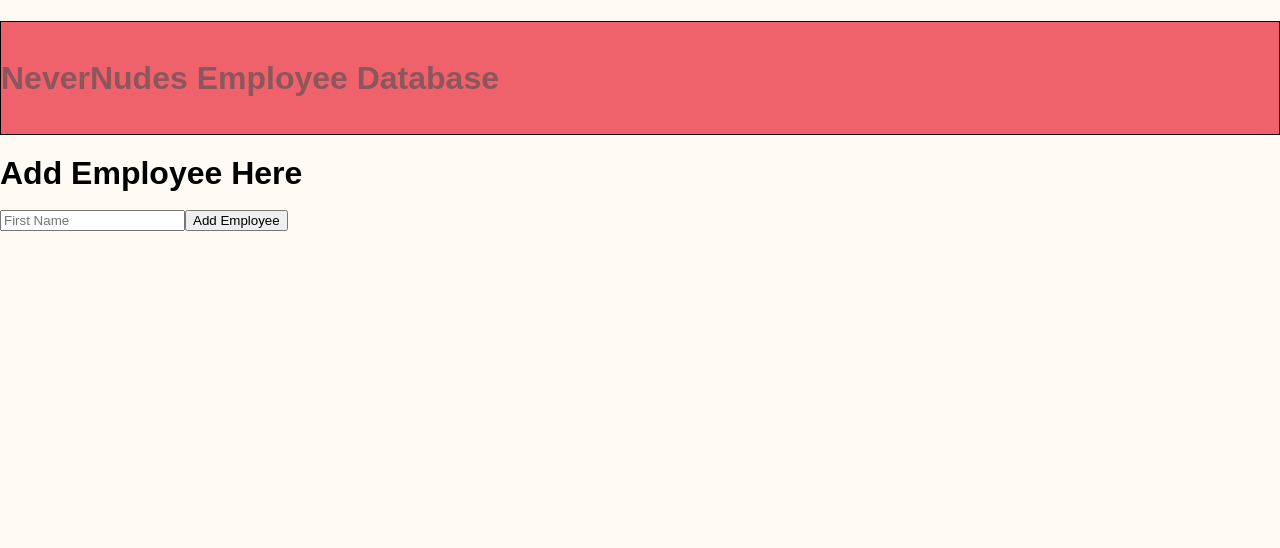
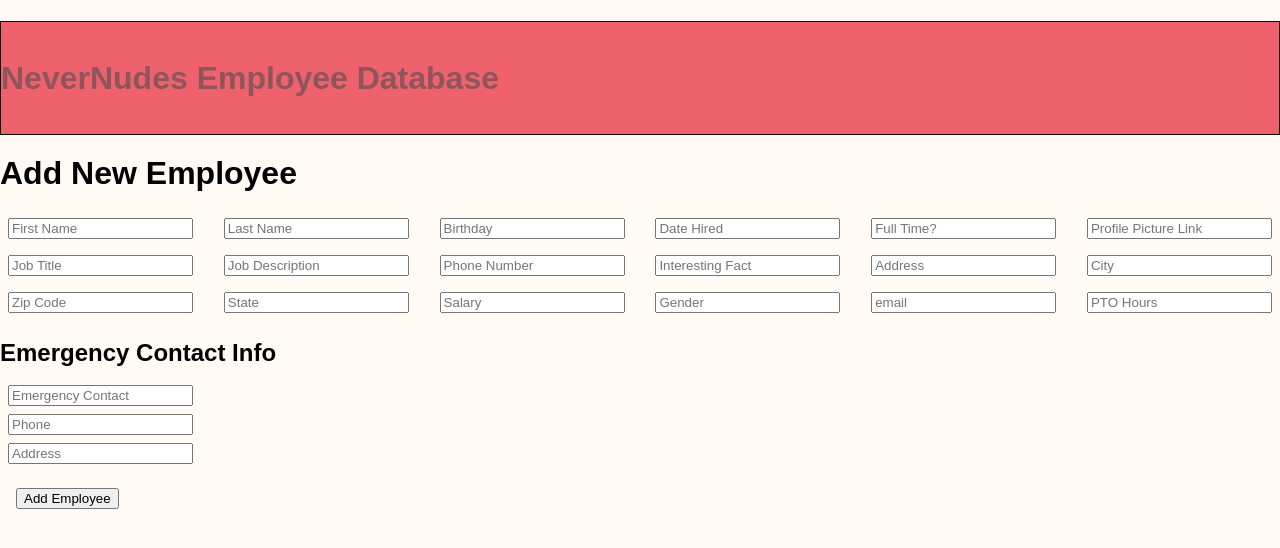
Before and after one commit to AntGrimm/employee-database, a React (Create React App) app: page /add in a window 1280 px wide. Shown: the top 548 px of the page. Built offline with nearby package versions, Linux system fonts and the light colour scheme; the HTML template or start-up script is replaced by a standard one.

Commit message:
finished explorer mode

```diff
--- a/src/components/Cell.jsx
+++ b/src/components/Cell.jsx
@@ -6,7 +6,11 @@ const Cell = props => {
     <>
       <li className="profile-list">
         <Link to={`/${props.id}`}>
-          <img className="profile-picture" src={props.profileImage} />
+          <img
+            className="profile-picture"
+            src={props.profileImage}
+            alt={props.lastName}
+          />
           <h3 className="profile-name">
             {props.lastName}, {props.firstName}
           </h3>
--- a/src/index.css
+++ b/src/index.css
@@ -50,3 +50,27 @@ a {
 .profile-job-title {
   color: #7d8ca3;
 }
+
+.submit-button {
+  margin: 1rem;
+}
+
+.profile-entry {
+  display: flex;
+  flex-wrap: wrap;
+  justify-content: space-between;
+}
+
+.profile-entry > input {
+  display: flex;
+  margin: 0.5rem;
+}
+
+.emergency-contact-entry {
+  justify-content: space-between;
+}
+
+.emergency-contact-entry > input {
+  display: flex;
+  margin: 0.5rem;
+}
--- a/src/pages/EmployeeAdd.jsx
+++ b/src/pages/EmployeeAdd.jsx
@@ -1,43 +1,206 @@
 import React, { useState } from 'react'
 import axios from 'axios'
 
-const EmployeeAdd = props => {
-  //   const [firstName, setFirstName] = useState('')
+const EmployeeAdd = () => {
+  const [firstName, setFirstName] = useState('')
+  const [lastName, setLastName] = useState('')
+  const [jobTitle, setJobTitle] = useState('')
+  const [birthday, setBirthday] = useState('')
+  const [profileImage, setProfileImage] = useState('')
+  const [hiredDate, setHiredDate] = useState('')
+  const [isFullTime, setIsFullTime] = useState('')
+  const [jobDescription, setJobDescription] = useState('')
+  const [phoneNumber, setPhoneNumber] = useState('')
+  const [interestingFact, setInterestingFact] = useState('')
+  const [address, setAddress] = useState('')
+  const [city, setCity] = useState('')
+  const [zip, setZip] = useState('')
+  const [state, setState] = useState('')
+  const [salary, setSalary] = useState('')
+  const [gender, setGender] = useState('')
+  const [email, setEmail] = useState('')
+  const [ptoHours, setPtoHours] = useState('')
+  const [emergencyContactPerson, setEmergencyContactPerson] = useState('')
+  const [emergencyContactPhone, setEmergencyContactPhone] = useState('')
+  const [emergencyContactAddress, setEmergencyContactAddress] = useState('')
 
-  //   const addEmployee = async e => {
-  //     e.preventDefault()
-  //     const resp = await axios.post(
-  //       `https://sdg-staff-directory-app.herokuapp.com/api/neverNudes/`,
-  //     )
-  //     console.log(resp.data)
-  //   }
+  const addEmployee = async e => {
+    e.preventDefault()
+    const resp = await axios.post(
+      `https://sdg-staff-directory-app.herokuapp.com/api/neverNudes/Employees`,
+      {
+        firstName,
+        lastName,
+        jobTitle,
+        birthday,
+        profileImage,
+        hiredDate,
+        isFullTime,
+        jobDescription,
+        phoneNumber,
+        interestingFact,
+        address,
+        city,
+        zip,
+        state,
+        salary,
+        gender,
+        email,
+        ptoHours,
+        emergencyContactPhone,
+        emergencyContactPerson,
+        emergencyContactAddress
+      }
+    )
+    console.log(resp.data)
+  }
 
   return (
     <>
-      <h1>Add Employee Here</h1>
-      {/* <form onChange={addEmployee}>  */}
-      <form>
-        <input
-          type="text"
-          placeholder="First Name"
-          // value={firstName}
-          // onChange={e => setFirstName(e.target.value)}
-        />
-        <button>Add Employee</button>
-      </form>
+      <h1>Add New Employee</h1>
+      <main>
+        <form
+          onSubmit={e => {
+            addEmployee(e)
+            alert('Employee Added')
+          }}
+        >
+          <section className="profile-entry">
+            <input
+              type="text"
+              placeholder="First Name"
+              value={firstName}
+              onChange={e => setFirstName(e.target.value)}
+            />
+            <input
+              type="text"
+              placeholder="Last Name"
+              value={lastName}
+              onChange={e => setLastName(e.target.value)}
+            />
+            <input
+              type="text"
+              placeholder="Birthday"
+              value={birthday}
+              onChange={e => setBirthday(e.target.value)}
+            />
+            <input
+              type="text"
+              placeholder="Date Hired"
+              value={hiredDate}
+              onChange={e => setHiredDate(e.target.value)}
+            />
+            <input
+              type="text"
+              placeholder="Full Time?"
+              value={isFullTime}
+              onChange={e => setIsFullTime(e.target.value)}
+            />
+            <input
+              type="text"
+              placeholder="Profile Picture Link"
+              value={profileImage}
+              onChange={e => setProfileImage(e.target.value)}
+            />
+            <input
+              type="text"
+              placeholder="Job Title"
+              value={jobTitle}
+              onChange={e => setJobTitle(e.target.value)}
+            />
+            <input
+              type="text"
+              placeholder="Job Description"
+              value={jobDescription}
+              onChange={e => setJobDescription(e.target.value)}
+            />
+            <input
+              type="text"
+              placeholder="Phone Number"
+              value={phoneNumber}
+              onChange={e => setPhoneNumber(e.target.value)}
+            />
+            <input
+              type="text"
+              placeholder="Interesting Fact"
+              value={interestingFact}
+              onChange={e => setInterestingFact(e.target.value)}
+            />
+            <input
+              type="text"
+              placeholder="Address"
+              value={address}
+              onChange={e => setAddress(e.target.value)}
+            />
+            <input
+              type="text"
+              placeholder="City"
+              value={city}
+              onChange={e => setCity(e.target.value)}
+            />
+            <input
+              type="text"
+              placeholder="Zip Code"
+              value={zip}
+              onChange={e => setZip(e.target.value)}
+            />
+            <input
+              type="text"
+              placeholder="State"
+              value={state}
+              onChange={e => setState(e.target.value)}
+            />
+            <input
+              type="text"
+              placeholder="Salary"
+              value={salary}
+              onChange={e => setSalary(e.target.value)}
+            />
+            <input
+              type="text"
+              placeholder="Gender"
+              value={gender}
+              onChange={e => setGender(e.target.value)}
+            />
+            <input
+              type="text"
+              placeholder="email"
+              value={email}
+              onChange={e => setEmail(e.target.value)}
+            />
+            <input
+              type="text"
+              placeholder="PTO Hours"
+              value={ptoHours}
+              onChange={e => setPtoHours(e.target.value)}
+            />
+          </section>
+          <section className="emergency-contact-entry">
+            <h2>Emergency Contact Info</h2>
+            <input
+              type="text"
+              placeholder="Emergency Contact"
+              value={emergencyContactPerson}
+              onChange={e => setEmergencyContactPerson(e.target.value)}
+            />
+            <input
+              type="text"
+              placeholder="Phone"
+              value={emergencyContactPhone}
+              onChange={e => setEmergencyContactPhone(e.target.value)}
+            />
+            <input
+              type="text"
+              placeholder="Address"
+              value={emergencyContactAddress}
+              onChange={e => setEmergencyContactAddress(e.target.value)}
+            />
+          </section>
+          <button className="submit-button">Add Employee</button>
+        </form>
+      </main>
     </>
   )
 }
 
 export default EmployeeAdd
-
-// "id\": 0, \"firstName\": \"string\", \"lastName\": \
-// "string\", \"birthday\": \"2019-09-05T19:13:26.191Z\", \
-// "hiredDate\": \"2019-09-05T19:13:26.191Z\", \"isFullTime\": true, \
-// "profileImage\": \"string\", \"jobTitle\": \"string\", \
-// "jobDescription\": \"string\", \"phoneNumber\": \"string\", \
-// "interestingFact\": \"string\", \"address\": \"string\", \"city\": \
-// "string\", \"zip\": \"string\", \"state\": \"string\", \"salary\": 0, \
-// "gender\": \"string\", \"email\": \"string\", \"emergencyContactPerson\": \
-// "string\", \"emergencyContactPhone\": \"string\", \
-// "emergencyContactAddress\": \"string\", \"ptoHours\": 0, \"companyKey\": \"string\"
```
